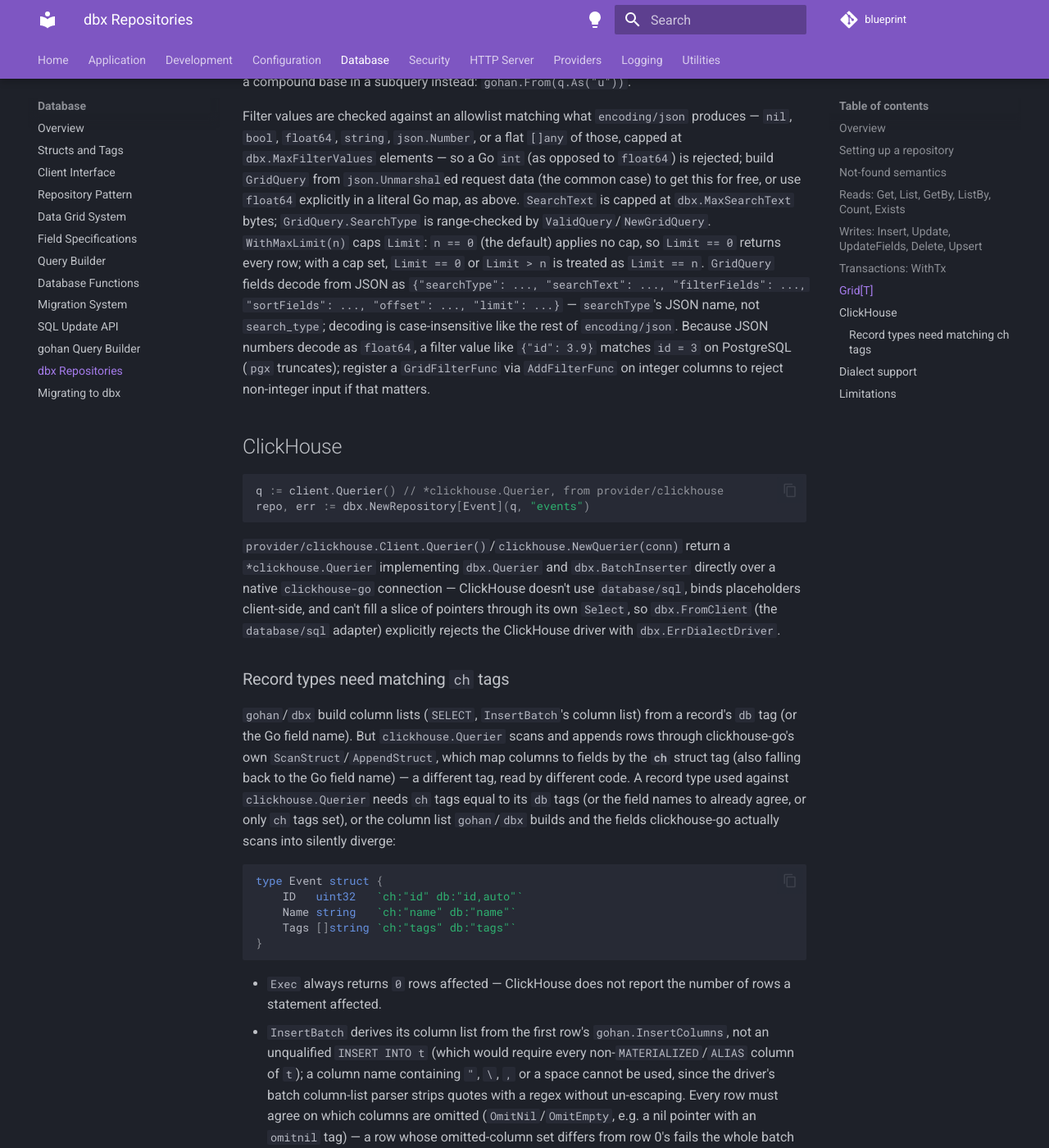
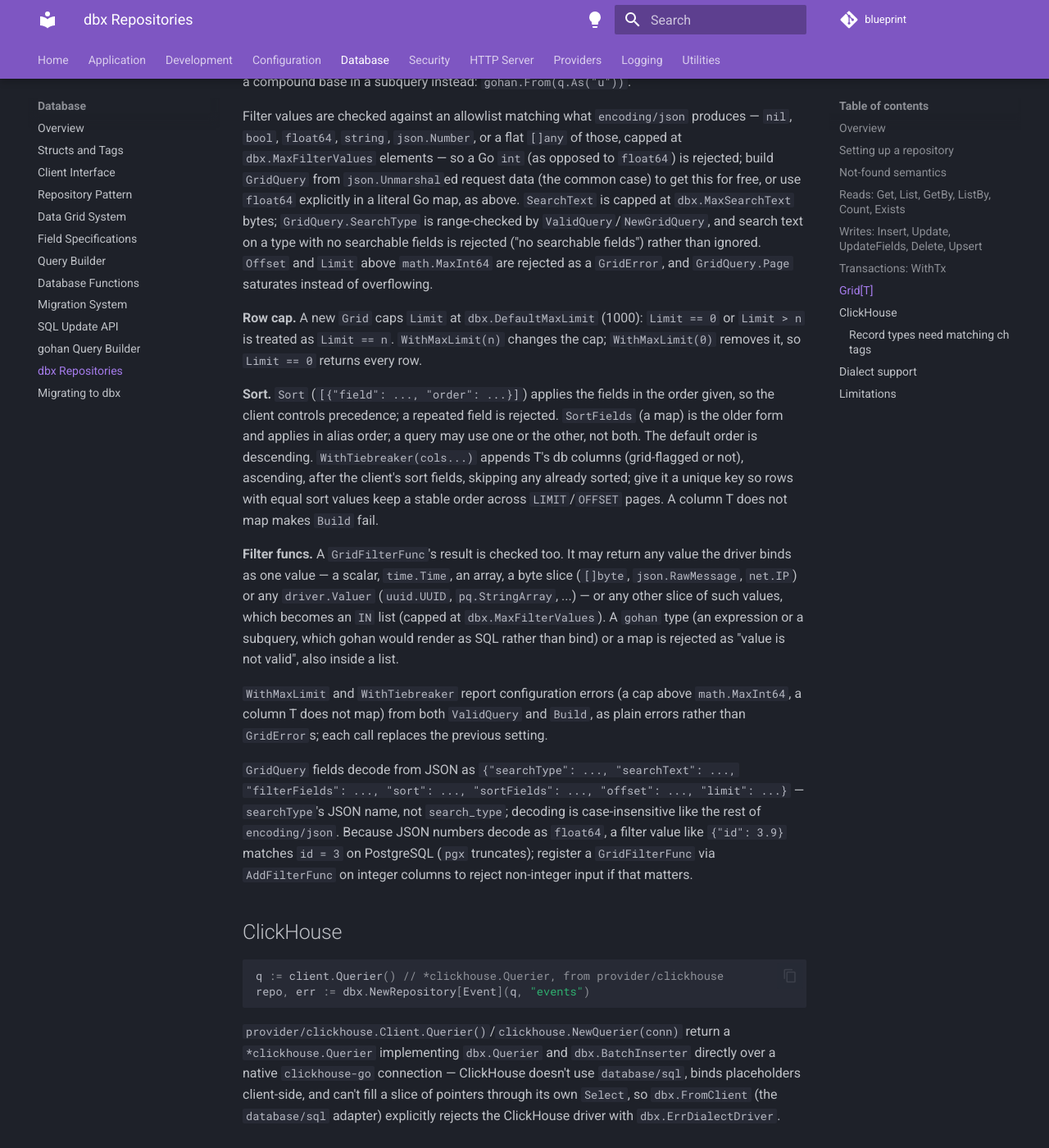
Before and after one commit to oddbit-project/blueprint, an MkDocs documentation site: the page built from docs/db/dbx.md, in a window 1280 px wide and 1400 px high, scrolled down 3942 px. Shown: the whole window at 82% size. Built offline with MkDocs 1.6.1 and Material for MkDocs 9.7.7, drawn with Linux system fonts in a browser that asks for light colours; comment, search, counter and statistics services are not loaded; some of the changed text lies outside the part shown.

Commit message:
docs: document dbx grid and ClickHouse time binding changes

````diff
--- a/docs/db/dbx.md
+++ b/docs/db/dbx.md
@@ -145,12 +145,12 @@
 }
 
 grid, err := dbx.NewGrid[User]()
-grid = grid.WithMaxLimit(100) // configure before concurrent use — WithMaxLimit/AddFilterFunc mutate the grid
+grid = grid.WithMaxLimit(100).WithTiebreaker("id") // configure before concurrent use — these mutate the grid
 
 q, err := dbx.NewGridQuery(dbx.SearchAny, 10, 0)
 q.SearchText = "ali"
 q.FilterFields = map[string]any{"id": float64(1)} // GridQuery is JSON-shaped: numbers are float64
-q.SortFields = map[string]string{"name": dbx.SortAscending}
+q.Sort = []dbx.SortField{{Field: "name", Order: dbx.SortAscending}}
 
 users, err := repo.QueryGrid(ctx, grid, q)
 ```
@@ -162,7 +162,7 @@
 silently — on a duplicate, empty or `"-"` alias among grid-flagged fields, or a searchable field
 that is neither string-kind nor a `database/sql/driver.Valuer`.
 
-`AddFilterFunc` and `WithMaxLimit` mutate the `Grid` in place — unlike `gohan`'s builders and
+`AddFilterFunc`, `WithMaxLimit` and `WithTiebreaker` mutate the `Grid` in place — unlike `gohan`'s builders and
 `Repository.With`, which are immutable/return a new value. Call them once at setup, before the
 grid is used concurrently.
 
@@ -176,11 +176,37 @@
 `dbx.MaxFilterValues` elements — so a Go `int` (as opposed to `float64`) is rejected; build
 `GridQuery` from `json.Unmarshal`ed request data (the common case) to get this for free, or use
 `float64` explicitly in a literal Go map, as above. `SearchText` is capped at `dbx.MaxSearchText` bytes;
-`GridQuery.SearchType` is range-checked by `ValidQuery`/`NewGridQuery`. `WithMaxLimit(n)` caps
-`Limit`: `n == 0` (the default) applies no cap, so `Limit == 0` returns every row; with a cap set,
-`Limit == 0` or `Limit > n` is treated as `Limit == n`. `GridQuery` fields decode from JSON as
-`{"searchType": ..., "searchText": ..., "filterFields": ..., "sortFields": ..., "offset": ...,
-"limit": ...}` — `searchType`'s JSON name, not `search_type`; decoding is case-insensitive like
+`GridQuery.SearchType` is range-checked by `ValidQuery`/`NewGridQuery`, and search text on a type with
+no searchable fields is rejected ("no searchable fields") rather than ignored. `Offset` and `Limit`
+above `math.MaxInt64` are rejected as a `GridError`, and `GridQuery.Page` saturates instead of
+overflowing.
+
+**Row cap.** A new `Grid` caps `Limit` at `dbx.DefaultMaxLimit` (1000): `Limit == 0` or
+`Limit > n` is treated as `Limit == n`. `WithMaxLimit(n)` changes the cap; `WithMaxLimit(0)`
+removes it, so `Limit == 0` returns every row.
+
+**Sort.** `Sort` (`[{"field": ..., "order": ...}]`) applies the fields in the order given, so the
+client controls precedence; a repeated field is rejected. `SortFields` (a map) is the older form and
+applies in alias order; a query may use one or the other, not both. The default order is
+descending. `WithTiebreaker(cols...)` appends T's db columns (grid-flagged or not), ascending, after
+the client's sort fields, skipping any already sorted; give it a unique key so rows with equal sort
+values keep a stable order across `LIMIT`/`OFFSET` pages. A column T does not map makes `Build`
+fail.
+
+**Filter funcs.** A `GridFilterFunc`'s result is checked too. It may return any value the driver
+binds as one value — a scalar, `time.Time`, an array, a byte slice (`[]byte`, `json.RawMessage`,
+`net.IP`) or any `driver.Valuer` (`uuid.UUID`, `pq.StringArray`, ...) — or any other slice of such
+values, which becomes an `IN` list (capped at `dbx.MaxFilterValues`). A `gohan` type (an expression
+or a subquery, which gohan would render as SQL rather than bind) or a map is rejected as "value is
+not valid", also inside a list.
+
+`WithMaxLimit` and `WithTiebreaker` report configuration errors (a cap above `math.MaxInt64`, a
+column T does not map) from both `ValidQuery` and `Build`, as plain errors rather than `GridError`s;
+each call replaces the previous setting.
+
+`GridQuery` fields decode from JSON as
+`{"searchType": ..., "searchText": ..., "filterFields": ..., "sort": ..., "sortFields": ...,
+"offset": ..., "limit": ...}` — `searchType`'s JSON name, not `search_type`; decoding is case-insensitive like
 the rest of `encoding/json`. Because JSON numbers decode as `float64`, a filter value like
 `{"id": 3.9}` matches `id = 3` on PostgreSQL (`pgx` truncates); register a `GridFilterFunc` via
 `AddFilterFunc` on integer columns to reject non-integer input if that matters.
@@ -231,12 +257,22 @@
 - Statements are built with `gohan.ClickHouseNamed()` (`@pN` named placeholders), not
   `gohan.ClickHouse()`: this is what lets a bound `time.Time` keep full sub-second precision.
   clickhouse-go's native positional binding only ever sends whole seconds; named binding lets
-  `Querier` convert each argument to `clickhouse.DateNamed(name, t, clickhouse.NanoSeconds)`,
-  which the driver renders as `toDateTime64(..., 9)`. Comparisons are then **exact-instant**: a
+  `Querier` convert each argument to `clickhouse.DateNamed`, which the driver renders as a
+  `toDateTime64(...)` literal at the smallest scale that holds the value exactly, but never below
+  milliseconds (3, 6 or 9): a scale-9 literal overflows after 2262, so a time with nanosecond
+  precision can only be bound up to 2262, while millisecond or microsecond times bind across
+  `DateTime64(3)`'s 1900-2299. A time in an IANA zone (e.g. `Europe/Lisbon`) keeps its zone, so a
+  `Date` column or `toDate` sees the calendar day in that zone. A `time.Local` time (what
+  `time.Now()` returns) or a `time.FixedZone` time is bound as the same instant in UTC: clickhouse-go
+  renders `Local` as a numeric string ClickHouse misreads, and ClickHouse cannot load a fixed zone
+  by name. Comparisons are then **exact-instant**: a
   `DateTime64(3)` column storing `.123` does not equal a bound value of `.123456789` (only a value
   truncated to milliseconds). This conversion applies to `sql.NamedArg` values gohan builds
   (`time.Time`, `*time.Time`, or a `driver.Valuer` producing one, such as `sql.NullTime`); SQL you
   write yourself with positional `?` placeholders still gets clickhouse-go's whole-second binding.
+  clickhouse-go v2.40.3 itself mishandles `DateTime64` values after 2262 in columnar inserts
+  (`Insert`/`InsertBatch`) and when scanning into `time.Time`; use bound statements (`Exec`) to
+  write such values, and read them with `toString` or compare them in SQL.
 - `Querier` is not transactional (no `TxBeginner`/`TxQuerier`): `dbx.WithTx` fails with
   `dbx.ErrTxUnsupported` over it, matching ClickHouse having no transactions.
 
````
Also changed, not shown: CHANGELOG.md (+21 -0 lines).
